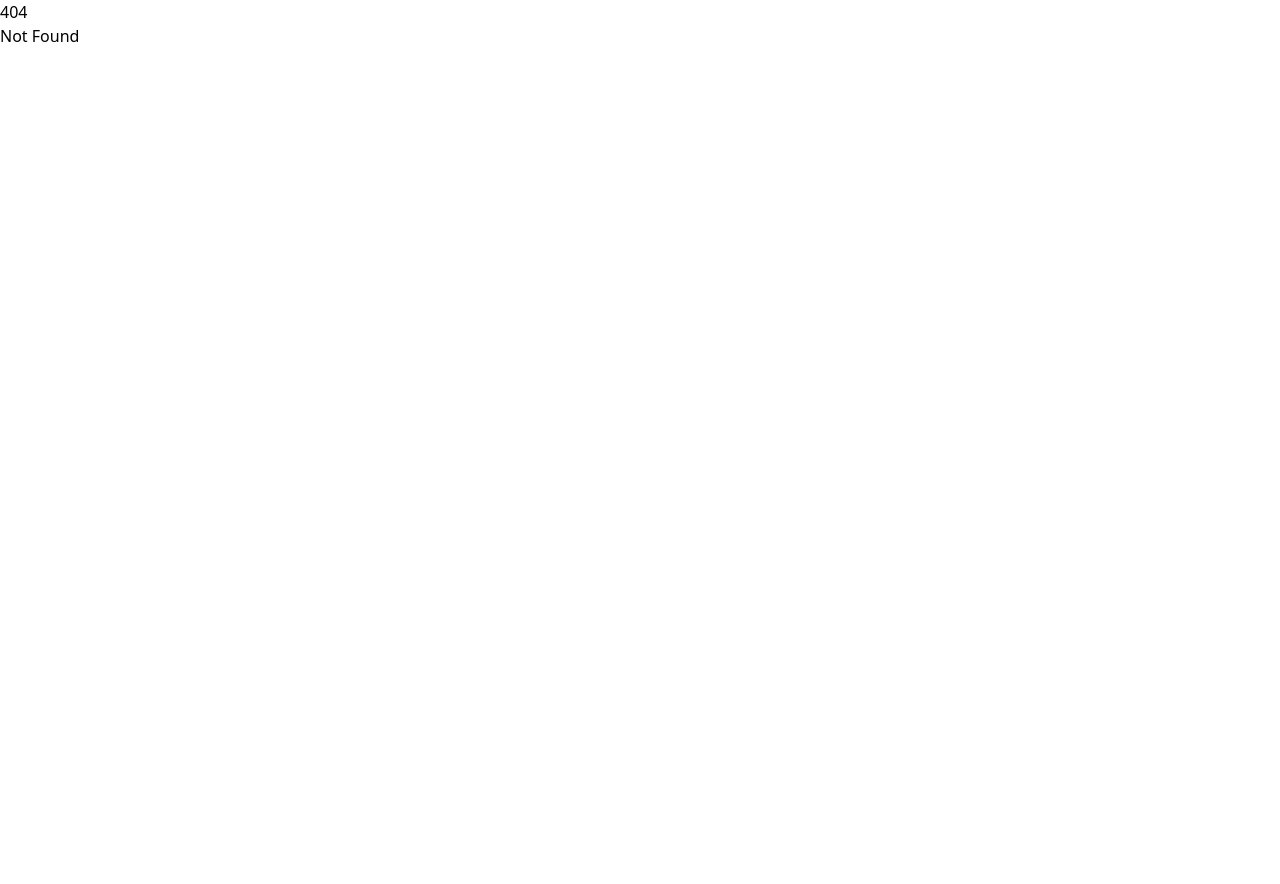
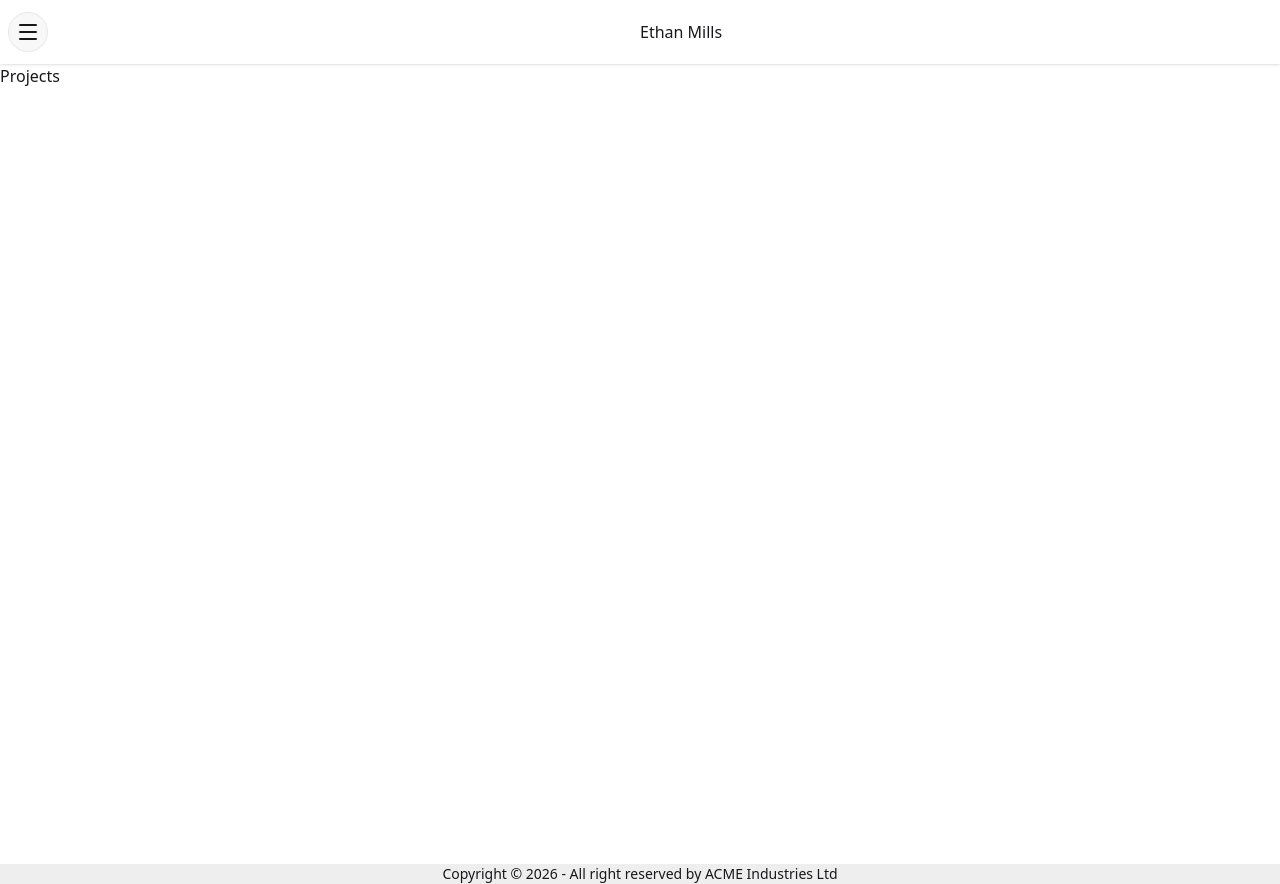
Before and after one commit to PortalFawn/Portalfawn.github.io, a SvelteKit app: page /projects in a window 1280 px wide. Before the commit this address had no page. Before the commit the page ends 800 px from the top, so only its background shows below. Built offline with nearby package versions, Linux system fonts and the light colour scheme.

Commit message:
Page Initial Design

```diff
--- /dev/null
+++ b/src/lib/component/Footer.svelte
@@ -0,0 +1,9 @@
+<script lang="ts">
+
+</script>
+
+<footer class="footer footer-center bg-base-300">
+    <aside>
+        <p>Copyright © {new Date().getFullYear()} - All right reserved by ACME Industries Ltd</p>
+    </aside>
+</footer>
--- /dev/null
+++ b/src/lib/component/Header.svelte
@@ -0,0 +1,23 @@
+<script lang="ts">
+    import { Menu, Sun, Moon } from "lucide-svelte";
+</script>
+
+<header class="navbar bg-base-100 shadow-sm">
+    <div class="navbar-start">
+        <div class="dropdown">
+            <div tabindex="0" role="button" class="btn btn-circle">
+                <Menu />
+            </div>
+            <ul tabindex="-1" class="menu menu-sm dropdown-content bg-base-100 rounded-box z-1 mt-3 w-52 p-2 shadow">
+                <li><a href="/">Home</a></li>
+                <li><a href="/projects">Projects</a></li>
+                <li><a href="/cv">CV</a></li>
+            </ul>
+        </div>
+    </div>
+
+    <div class="navbar-center">
+        <p>Ethan Mills</p>
+    </div>
+
+</header>
--- a/src/routes/+layout.svelte
+++ b/src/routes/+layout.svelte
@@ -1,9 +1,16 @@
 <script lang="ts">
 	import './layout.css';
 	import favicon from '$lib/assets/favicon.svg';
+	import Header from '$lib/component/Header.svelte';
+	import Footer from '$lib/component/Footer.svelte';
 
 	let { children } = $props();
 </script>
 
 <svelte:head><link rel="icon" href={favicon} /></svelte:head>
-{@render children()}
+
+<Header />
+<main class="h-screen">
+	{@render children()}
+</main>
+<Footer />
--- a/src/routes/+page.svelte
+++ b/src/routes/+page.svelte
@@ -1,2 +1,12 @@
-<h1>Welcome to SvelteKit</h1>
-<p>Visit <a href="https://svelte.dev/docs/kit">svelte.dev/docs/kit</a> to read the documentation</p>
+<script lang="ts"></script>
+
+
+<main class="hero">
+    <div class="max-w-md">
+      <h1 class="text-5xl font-bold">Hi, I'm Ethan</h1>
+      <p class="py-6">
+        Full Stack Web Developer
+      </p>
+    </div>
+
+</main>
--- /dev/null
+++ b/src/routes/cv/+page.server.ts
@@ -0,0 +1,5 @@
+import type { PageServerLoad } from './$types';
+
+export const load = (async () => {
+    return {};
+}) satisfies PageServerLoad;
--- /dev/null
+++ b/src/routes/cv/+page.svelte
@@ -0,0 +1,7 @@
+<script lang="ts">
+    import type { PageProps } from './$types';
+
+    let { data }: PageProps = $props();
+</script>
+
+<p>CV</p>
--- /dev/null
+++ b/src/routes/cv/+page.ts
@@ -0,0 +1,5 @@
+import type { PageLoad } from './$types';
+
+export const load = (async () => {
+    return {};
+}) satisfies PageLoad;
--- a/src/routes/layout.css
+++ b/src/routes/layout.css
@@ -1,2 +1,3 @@
 @import 'tailwindcss';
 @plugin '@tailwindcss/typography';
+@plugin "daisyui";
--- /dev/null
+++ b/src/routes/projects/+page.server.ts
@@ -0,0 +1,5 @@
+import type { PageServerLoad } from './$types';
+
+export const load = (async () => {
+    return {};
+}) satisfies PageServerLoad;
--- /dev/null
+++ b/src/routes/projects/+page.svelte
@@ -0,0 +1,7 @@
+<script lang="ts">
+    import type { PageProps } from './$types';
+
+    let { data }: PageProps = $props();
+</script>
+
+<p>Projects</p>
--- /dev/null
+++ b/src/routes/projects/+page.ts
@@ -0,0 +1,5 @@
+import type { PageLoad } from './$types';
+
+export const load = (async () => {
+    return {};
+}) satisfies PageLoad;
```
Also changed, not shown: 1 other file (tests, documents, lock files or other folders).
